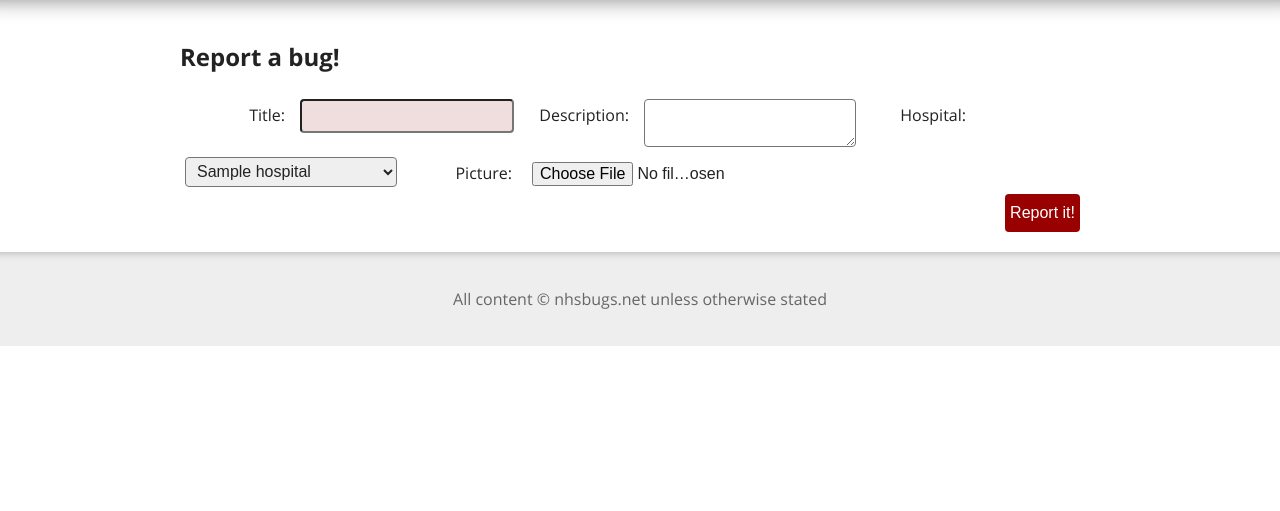
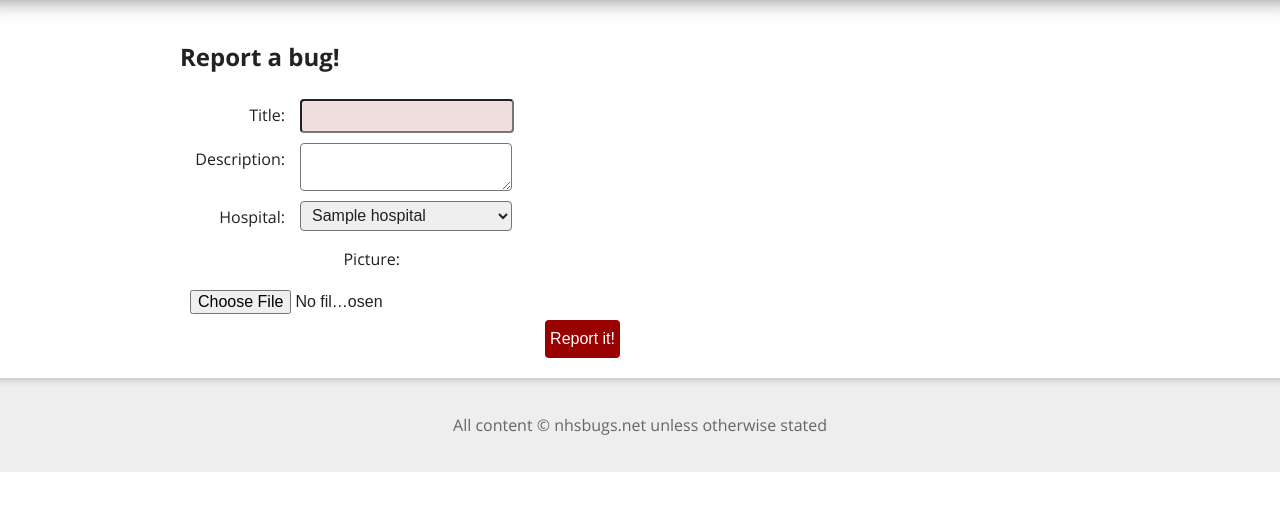
Before and after one commit to openhealthcare/nhsbugs, a Django app: template nhsbugs/templates/bugs/report.html in a window 1280 px wide. Shown: the part 127-638 px from the top of the page. Run offline with Django 3.2, Linux system fonts and the light colour scheme; the template is opened without the code that fills it: most values are stand-ins (such as "Sample title", 1, 10 or a date in 2020); parts of the project's set-up code (start-up, migrations or seed data) failed here and were passed over.

Commit message:
slight fix to responsive design

```diff
--- a/nhsbugs/static/css/style.css
+++ b/nhsbugs/static/css/style.css
@@ -265,7 +265,7 @@ header nav {
     clear: both;
     display: block;
 }
-` {
+.main>section {
     float: left;
     width: 50%;
     padding: 0;
```
